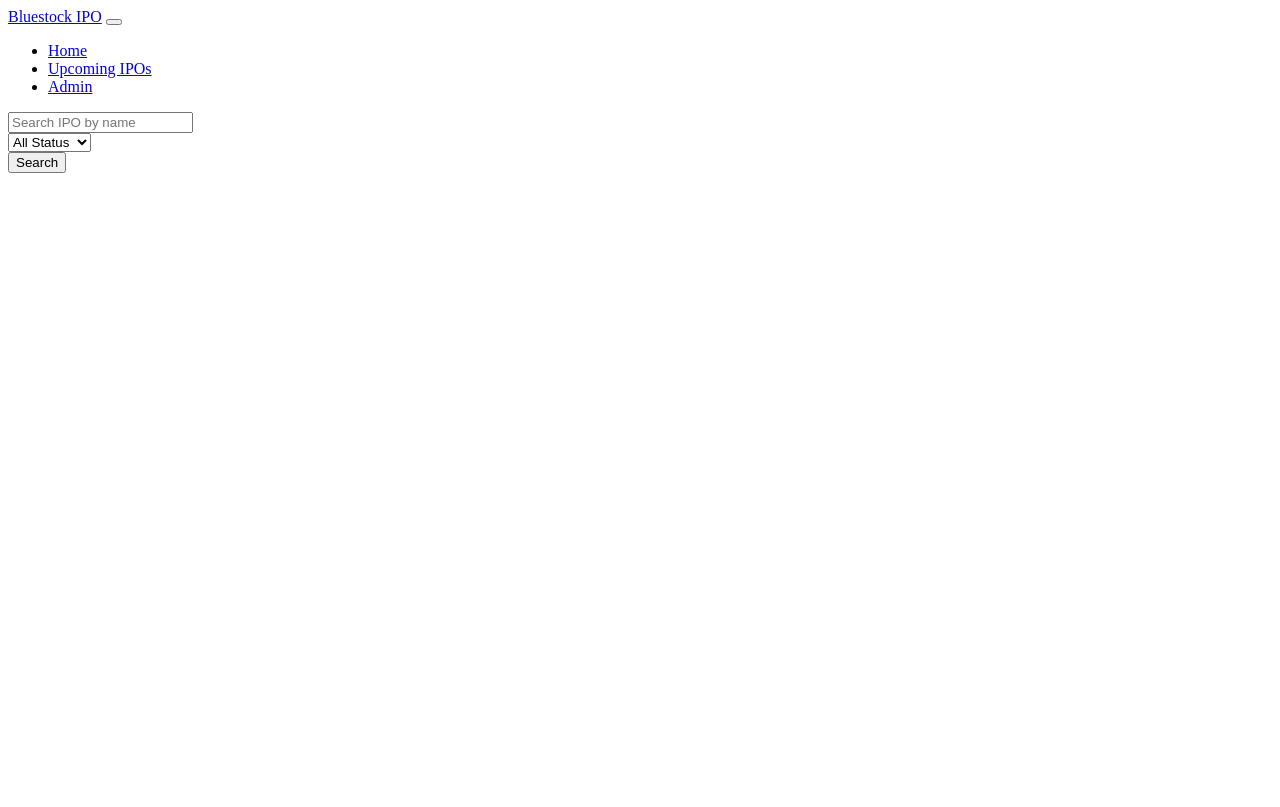
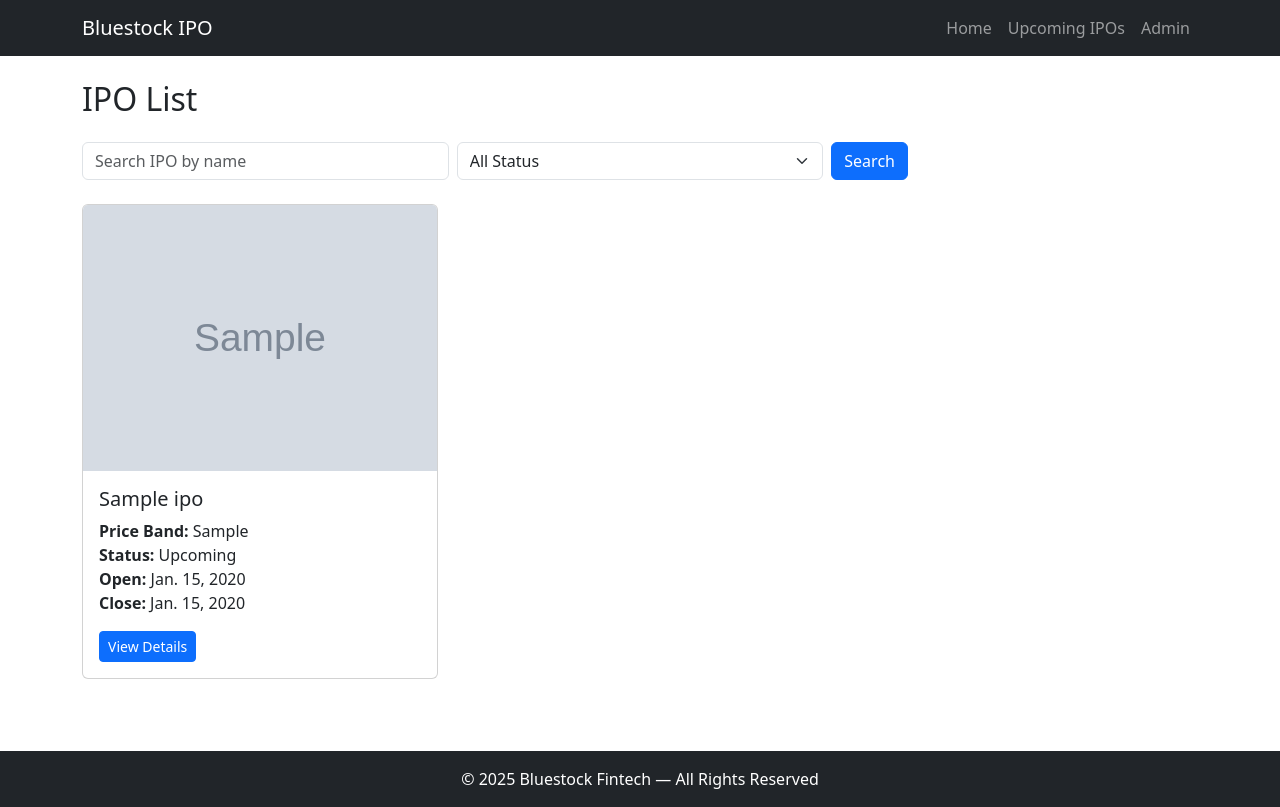
Before and after one commit to SyedparveezDev/Bluestock-IPO-Web-App, a Django app: template ipo_project/ipo_app/templates/ipo_list.html in a window 1280 px wide. Before the commit the page ends 173 px from the top, so only its background shows below. Run offline with Django 5.2, Linux system fonts and the light colour scheme; the template is opened without the code that fills it: values that come from a table or form of the project are taken from there, others are empty; tables that the repository leaves empty hold one stand-in row (values such as "Sample post"); grey boxes marked "Sample" are stand-in pictures; parts of the project's set-up code (start-up, migrations or seed data) failed here and were passed over.

Commit message:
new code update

```diff
--- a/ipo_project/ipo_app/templates/ipo_list.html
+++ b/ipo_project/ipo_app/templates/ipo_list.html
@@ -1,20 +1,9 @@
-<nav class="navbar navbar-expand-lg navbar-dark bg-dark">
-  <div class="container">
-    <a class="navbar-brand" href="/">Bluestock IPO</a>
-    <button class="navbar-toggler" type="button" data-bs-toggle="collapse" data-bs-target="#navbarNav">
-      <span class="navbar-toggler-icon"></span>
-    </button>
-    <div class="collapse navbar-collapse" id="navbarNav">
-      <ul class="navbar-nav ms-auto">
-        <li class="nav-item"><a class="nav-link" href="/">Home</a></li>
-        <li class="nav-item"><a class="nav-link" href="/upcoming/">Upcoming IPOs</a></li>
-        <li class="nav-item"><a class="nav-link" href="/admin/">Admin</a></li>
-      </ul>
-    </div>
-  </div>
-</nav>
+{% extends 'base.html' %}
+{% block content %}
 
+<h2 class="mb-4">IPO List</h2>
 
+<!-- Search & Filter -->
 <form method="get" class="row g-2 mb-4">
   <div class="col-md-4">
     <input type="text" name="q" placeholder="Search IPO by name"
@@ -32,3 +21,30 @@
     <button type="submit" class="btn btn-primary">Search</button>
   </div>
 </form>
+
+<!-- IPO Cards -->
+<div class="row">
+  {% for ipo in ipos %}
+  <div class="col-md-4 mb-4">
+    <div class="card h-100">
+      {% if ipo.logo %}
+        <img src="{{ ipo.logo.url }}" class="card-img-top" alt="{{ ipo.company_name }}">
+      {% endif %}
+      <div class="card-body">
+        <h5 class="card-title">{{ ipo.company_name }}</h5>
+        <p class="card-text">
+          <strong>Price Band:</strong> {{ ipo.price_band }}<br>
+          <strong>Status:</strong> {{ ipo.status|title }}<br>
+          <strong>Open:</strong> {{ ipo.open_date }}<br>
+          <strong>Close:</strong> {{ ipo.close_date }}
+        </p>
+        <a href="{% url 'ipo-detail' ipo.pk %}" class="btn btn-primary btn-sm">View Details</a>
+      </div>
+    </div>
+  </div>
+  {% empty %}
+  <p>No IPOs found.</p>
+  {% endfor %}
+</div>
+
+{% endblock %}
```
